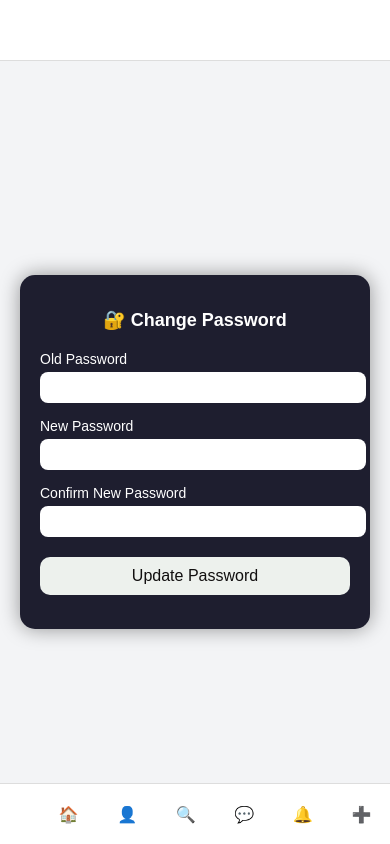
After one commit to diveshCode/sharely, a Django app: page /change-password/ in a window 390 px wide. The commit adds this page. Run offline with Django 5.2, Linux system fonts and the light colour scheme.

Commit message:
add change password feature ui/ux

```diff
--- a/shareit/urls.py
+++ b/shareit/urls.py
@@ -24,5 +24,6 @@ urlpatterns = [
     path("profile/<str:username>/", TemplateView.as_view(template_name="profile.html")),
     path("login/", TemplateView.as_view(template_name = "login.html"), name='login'),
     path("register/", TemplateView.as_view(template_name = "register.html"),name='register' ),
-    path("create-post/", TemplateView.as_view(template_name = "create.html") )
+    path("create-post/", TemplateView.as_view(template_name = "create.html") ),
+    path("change-password/", TemplateView.as_view(template_name = "change_password.html") )
 ]
--- a/static/css/style.css
+++ b/static/css/style.css
@@ -3,7 +3,196 @@ body {
     padding: 0;
     font-family: Arial, sans-serif;
     background: #f3f4f6;
-    padding-top: 40px;   /* space for fixed navbar */
+}
+
+
+.main-content {
+    grid-area: main;
+    box-sizing: border-box;
+    overflow-y: auto;
+
+    display: flex;
+    flex-direction: column;
+    justify-content: center;
+  }
+
+/* GRID CONTAINER */
+.container {
+  display: grid;
+  grid-template-columns: 220px 1fr;
+  grid-template-rows: 60px 1fr;
+
+  grid-template-areas:
+    "navbar navbar"
+    "sidebar main"
+    "sidebar bottom";
+  height: 100vh;
+}
+
+.nav-icons{
+    margin-right: 15px;
+}
+
+/* AREAS */
+#navbar {
+  grid-area: navbar;
+  color: rgb(2, 2, 2);
+}
+
+#sidebar {
+  grid-area: sidebar;
+  background: #1e1e1e;
+  color: white;
+}
+
+
+.bottom-bar {
+  grid-area: bottom;
+  background: #111;
+  color: white;
+}
+
+.main-body{
+    display: flex;
+}
+
+/* BOTTOM BAR (hidden on desktop) */
+.bottom-bar {
+    display: none;
+}
+
+@media (max-width: 768px) {
+    .container {
+      grid-template-columns: 1fr;
+
+      grid-template-areas:
+        "navbar"
+        "main"
+        "bottom";
+    }
+
+    #sidebar {
+      display: none;
+    }
+
+    .bottom-bar {
+      position: fixed;
+      bottom: 0;
+      width: 100%;
+    }
+
+  }
+
+/* MOBILE */
+@media (max-width: 768px) {
+
+
+    .profile-content {
+        padding: 10px;
+        max-width: 100%;
+    }
+
+    .profile-header {
+        flex-direction: column;
+        text-align: center;
+    }
+
+    #user-profile {
+        width: 100px;
+        height: 100px;
+    }
+    /* Hide sidebar */
+    #sidebar{
+        display:none;
+    }
+
+    /* Show bottom bar */
+    .bottom-bar {
+        display: flex;
+        flex-direction: column;
+        position: fixed;
+        bottom: 0;
+        width: 100%;
+        height: 60px;
+        background: white;
+        border-top: 1px solid #ddd;
+        justify-content: center;
+        align-items: center;
+    }
+
+    .menu{
+        display: flex;
+        text-decoration: none;
+        width: 100%;
+        justify-content: space-evenly;
+        cursor: pointer;
+    }
+
+    ul,li{
+        text-decoration: none;
+        list-style: none;
+        margin: 0;
+    }
+
+    li{
+        cursor: pointer;
+    }
+
+    .bottom-bar div {
+        font-size: 22px;
+        cursor: pointer;
+    }
+
+    /* Fix content spacing */
+    body {
+        display: block;
+        background: #f3f4f6;
+        margin: auto;
+        padding: auto;
+    }
+
+
+    .profile-content{
+        width: 100%;
+    }
+
+    .feed-wrapper {
+        margin: auto;
+        width: 100%;
+    }
+
+    .search-container {
+        position: fixed;
+        width: 100%;
+        margin: auto;
+    }
+
+    #feed{
+        width: 100%;
+    }
+
+    #searchInput {
+        width: 100%;
+        margin: 0;
+    }
+}
+
+
+
+/* SIDEBAR */
+#sidebar {
+    background: #111;
+    color: white;
+}
+
+
+
+
+.feed-wrapper {
+    height: 100%;
+    width: 90%;
+    max-width: 760px;   /* desktop size */
+    margin:0 auto;
 }
 
 /* ===== NAVBAR ===== */
@@ -11,11 +200,10 @@ body {
 
 #navbar {
     position: fixed;
-    top: 0;
+    /* top: 0; */
     left: 0;
-    width: 97%;
+    width: 100%;
     height: 60px;
-
     display: flex;
     justify-content: space-between;
     align-items: center;
--- a/static/js/api.js
+++ b/static/js/api.js
@@ -1,6 +1,7 @@
+// const base = "http://127.0.0.1:8000";
+// const base = "https://shareit-42a7.onrender.com";
+const base = "https://res.cloudinary.com/dxqxq0pkc/";
 
-// const base = "http://127.0.0.1:8000";
-const base = "https://shareit-42a7.onrender.com";
-// const API = "http://127.0.0.1:8000/api";
+const API = "http://127.0.0.1:8000/api";
 const token = localStorage.getItem("access");
-const API = "https://shareit-42a7.onrender.com/api";
+// const API = "https://shareit-42a7.onrender.com/api";
--- a/static/js/app.js
+++ b/static/js/app.js
@@ -1,3 +1,5 @@
+
+
 
 function updateUI() {
     const nav = document.getElementById("nav-buttons");
@@ -15,6 +17,66 @@ function updateUI() {
     }
 }
 
+function goTo(page) {
+    const username = localStorage.getItem("username");
+
+    switch(page) {
+        case "feed":
+            window.location.href = "/";
+            break;
+
+        case "profile":
+            if (!username) {
+                window.location.href = "/login/";
+                return;
+            }
+
+            window.location.href = `/profile/${username}/`;
+            break;
+
+        case "search":
+            document.getElementById("searchInput").focus();
+            break;
+
+        case "changePassword":
+            window.location.href = "/change-password/";
+            break;
+
+        case "messages":
+            window.location.href = "/messages/";
+            break;
+
+        case "notifications":
+            window.location.href = "/notifications/";
+            break;
+
+        case "post":
+            window.location.href = "/create-post/";
+            break;
+    }
+
+}
+
+function handleChangePasswordVisibility() {
+    const currentUser = localStorage.getItem("username");
+
+    const pathParts = window.location.pathname.split("/");
+    const profileUser = pathParts[2];
+
+    const elements = document.querySelectorAll(".changePasswordNav");
+
+    elements.forEach(el => {
+        el.style.display =
+            (currentUser && profileUser && currentUser === profileUser)
+            ? "block"
+            : "none";
+    });
+}
+
+document.addEventListener("DOMContentLoaded", () => {
+    handleChangePasswordVisibility();
+});
+
 function showLogin() {
     document.getElementById("login-section").style.display = "block";
 }
--- /dev/null
+++ b/static/js/change_password.js
@@ -0,0 +1,39 @@
+document.getElementById("changePasswordForm").addEventListener("submit", function(e) {
+    e.preventDefault();
+
+    const oldPassword = document.getElementById("oldPassword").value;
+    const newPassword = document.getElementById("newPassword").value;
+    const confirmPassword = document.getElementById("confirmPassword").value;
+
+    const message = document.getElementById("message");
+
+    if (newPassword !== confirmPassword) {
+        message.style.color = "red";
+        message.innerText = "Passwords do not match";
+        return;
+    }
+
+    fetch(`${API}/change-password/`, {
+        method: "POST",
+        headers: {
+            "Content-Type": "application/json",
+            "Authorization": `Bearer ${localStorage.getItem("access")}`
+        },
+        body: JSON.stringify({
+            old_password: oldPassword,
+            new_password: newPassword
+        })
+    })
+    .then(res => res.json())
+    .then(data => {
+        message.style.color = "lightgreen";
+        message.innerText = "Password updated successfully";
+
+        document.getElementById("changePasswordForm").reset();
+    })
+    .catch(err => {
+        message.style.color = "red";
+        message.innerText = "Error updating password";
+    });
+
+});
--- a/static/js/create.js
+++ b/static/js/create.js
@@ -1,4 +1,3 @@
-// const APIs = "https://shareit-42a7.onrender.com/api";
 
 function createPost() {
   console.log("createPost running");
--- a/static/js/login.js
+++ b/static/js/login.js
@@ -1,7 +1,5 @@
-// const API = "https://shareit-42a7.onrender.com/api";
 
 function login() {
-    console.log(API)
 
     fetch(`${API}/token/`, {
         method: "POST",
@@ -20,7 +18,6 @@ function login() {
     })
 
     .then(data => {
-        localStorage.setItem("access", data.access);
         window.location.href = "/";
 
     })
--- a/static/js/posts.js
+++ b/static/js/posts.js
@@ -76,7 +76,8 @@ function updateCommentCount(postId) {
 
 
 function renderPosts(posts, postSection) {
-    console.log("this funtion is renderPosts.")
+    // console.log("this funtion is renderPosts.")
+    console.log(posts)
     if (!postSection) return;
 
     // postSection.innerHTML = "";
@@ -96,7 +97,7 @@ function renderPosts(posts, postSection) {
 
                     ${
                         post.profile_image
-                        ? `<img class="post-pic" src="${base}${post.profile_image}" />`
+                        ? `<img class="post-pic" src="${post.profile_image}" />`
                         : `<i class="fa-solid fa-circle-user"></i>`
                     }
 
--- a/static/js/profile.js
+++ b/static/js/profile.js
@@ -39,15 +39,14 @@ function profile() {
         document.getElementById("bio").innerText = data.bio || "";
 
         const profileImg = document.getElementById("user-profile");
-
+        localStorage.setItem("username", data.username);
         if (data.profile_image) {
-            profileImg.src = data.profile_image;
+            profileImg.src = `${base}${data.profile_image}`;
         } else {
             profileImg.src =
                 "https://cdn-icons-png.flaticon.com/128/9131/9131646.png";
         }
         const postSection = document.getElementById("post")
-        console.log("Profile post "+data.posts)
         allPosts = data.posts
         renderPosts(allPosts,postSection);
     })
--- a/static/js/register.js
+++ b/static/js/register.js
@@ -1,6 +1,5 @@
 function register(event){
     if(event) event.preventDefault();
-    // const API = "https://shareit-42a7.onrender.com/api";
     const username = document.getElementById("username").value;
     const email = document.getElementById("email").value;
     const password = document.getElementById("password").value;
--- a/templates/base.html
+++ b/templates/base.html
@@ -1,25 +1,70 @@
 {% load static %}
-<!DOCTYPE html>
+<!doctype html>
 <html>
   <head>
     <title>{% block title %}{% endblock %}</title>
-    <link rel="stylesheet" href="{% static 'css/style.css' %}">
-    <link rel="stylesheet" href="https://cdnjs.cloudflare.com/ajax/libs/font-awesome/6.5.0/css/all.min.css">
+    <link rel="stylesheet" href="{% static 'css/style.css' %}" />
+    <link
+      rel="stylesheet"
+      href="https://cdnjs.cloudflare.com/ajax/libs/font-awesome/6.5.0/css/all.min.css"
+    />
   </head>
   <body>
+    <div class="container">
+
+      <!-- Header -->
+      <div id="navbar"></div>
+
+      <!-- Sidebar -->
+      <div id="sidebar">
+        <ul class="menu">
+          <li onclick="goTo('feed')">🏠 Feed</li>
+          <li onclick="goTo('profile')">👤 Profile</li>
+          <li onclick="goTo('search')">🔍 Search</li>
+          <li onclick="goTo('messages')">💬 Messages</li>
+          <li onclick="goTo('notifications')">🔔 Notifications</li>
+          <li onclick="goTo('post')">➕ Post</li>
+          <li onclick="goTo('changePassword')" class="changePasswordNav">🔒Change Password</li>
+        </ul>
+      </div>
+
+      <!-- Main Content -->
+      <div class="main-content">
         {% block content %}{% endblock %}
+      </div>
+
+      <!-- Footer / Bottom Bar -->
+      <div class="bottom-bar">
+        <ul class="menu">
+          <li onclick="goTo('feed')">🏠</li>
+          <li onclick="goTo('profile')">👤</li>
+          <li onclick="goTo('search')">🔍</li>
+          <li onclick="goTo('messages')">💬</li>
+          <li onclick="goTo('notifications')">🔔</li>
+          <li onclick="goTo('post')">➕</li>
+          <li onclick="goTo('changePassword')" class="changePasswordNav">🔒</li>
+        </ul>
+      </div>
+
+    </div>
+
+    <!-- Modal stays outside grid -->
     <div id="comment-modal" class="modal-overlay">
       <div class="modal-content">
         <button class="close-btn" onclick="closeCommentModal()">✖</button>
-
         <div id="modal-comments"></div>
-
       </div>
       <div class="comment-box-inp">
-            <input type="text" id="modal-comment-input" placeholder="Write a comment...">
+        <input type="text" id="modal-comment-input" placeholder="Write a comment..." />
         <button class="send-comment-btn" onclick="submitModalComment()">Send</button>
       </div>
     </div>
+
     <script src="{% static 'js/app.js' %}"></script>
+    <script>
+      document.addEventListener("DOMContentLoaded", function () {
+        handleChangePasswordVisibility();
+      });
+    </script>
   </body>
 </html>
--- /dev/null
+++ b/templates/change_password.html
@@ -0,0 +1,136 @@
+{% extends "base.html" %}
+{% load static %}
+
+{% block title %}Change Password{% endblock %}
+
+{% block content %}
+
+<div class="password-container">
+
+    <div class="password-card">
+        <h2>🔐 Change Password</h2>
+
+        <form id="changePasswordForm">
+
+            <div class="input-group">
+                <label>Old Password</label>
+                <input type="password" id="oldPassword" required>
+            </div>
+
+            <div class="input-group">
+                <label>New Password</label>
+                <input type="password" id="newPassword" required>
+            </div>
+
+            <div class="input-group">
+                <label>Confirm New Password</label>
+                <input type="password" id="confirmPassword" required>
+            </div>
+
+            <button type="submit">Update Password</button>
+
+            <p id="message"></p>
+
+        </form>
+    </div>
+
+</div>
+
+<style>
+
+/* Center container */
+.password-container {
+    display: flex;
+    justify-content: center;
+    align-items: center;
+    min-height: 80vh;
+    padding: 20px;
+}
+
+/* Card */
+.password-card {
+    background: #1e1e2f;
+    padding: 30px;
+    border-radius: 15px;
+    width: 100%;
+    max-width: 400px;
+    color: white;
+    box-shadow: 0 0 20px rgba(0,0,0,0.4);
+}
+
+/* Title */
+.password-card h2 {
+    text-align: center;
+    margin-bottom: 20px;
+}
+
+/* Inputs */
+.input-group {
+    margin-bottom: 15px;
+}
+
+.input-group label {
+    display: block;
+    margin-bottom: 5px;
+    font-size: 14px;
+}
+
+.input-group input {
+    width: 100%;
+    padding: 10px;
+    border-radius: 8px;
+    border: none;
+    outline: none;
+}
+
+/* Button */
+.password-card button {
+    width: 100%;
+    padding: 12px;
+    border: none;
+    border-radius: 10px;
+    background: #edf1ed;
+    color: rgb(17, 15, 15);
+    font-size: 16px;
+    cursor: pointer;
+    transition: 0.3s;
+}
+
+.password-card button:hover {
+    background: #45a049;
+}
+
+/* Message */
+#message {
+    text-align: center;
+    margin-top: 10px;
+    font-size: 14px;
+}
+
+/* Mobile Responsive */
+@media (max-width: 480px) {
+    .password-card {
+        padding: 20px;
+    }
+
+    .password-card h2 {
+        font-size: 18px;
+    }
+
+    .input-group input {
+        padding: 8px;
+    }
+
+    .password-card button {
+        padding: 10px;
+    }
+}
+
+</style>
+
+<!-- JS -->
+<script src="{% static 'js/api.js' %}"></script>
+<script src="{% static 'js/app.js' %}"></script>
+<script src="{% static 'js/change_password.js' %}"></script>
+
+{% endblock %}
--- a/templates/create.html
+++ b/templates/create.html
@@ -4,7 +4,6 @@
 {% block content %}
 
 <div class="create-container">
-    <div id="navbar"></div>
     <div class="create-card">
         <h2>Create New Post</h2>
 
```
Also changed, not shown: other parts of static/css/style.css (+80 -39 lines), templates/index.html (+4 -3 lines), templates/login.html (+12 -5 lines), templates/profile.html (+5 -3 lines). Lines whose indentation alone changed are shown as unchanged.
